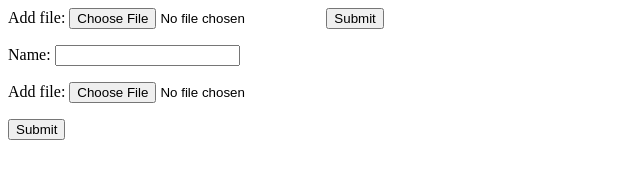
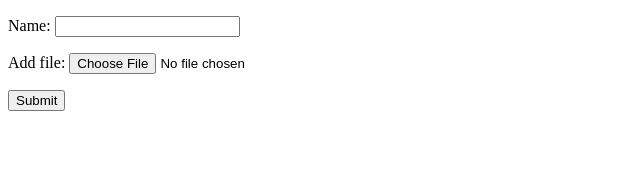
Before and after one commit to rstavchansky/basic-test, a plain HTML site: page form.html in a window 1280 px wide. Shown: the whole page, without its empty margins (0-640 px from the left). Drawn offline with Linux system fonts and the light colour scheme.

Commit message:
oops, removing one form

```diff
--- a/form.html
+++ b/form.html
@@ -5,14 +5,6 @@
     <title>Form File</title>
   </head>
   <body>
-    <form name="fileForm" data-netlify="true">
-      <label>
-        <span>Add file:</span>
-        <input name="file" type="file" />
-      </label>
-      <button>Submit</button>
-    </form>
-    <p class="result-message"></p>
     <form name="fileForm" data-netlify="true">
   <p>
     <label>
```
